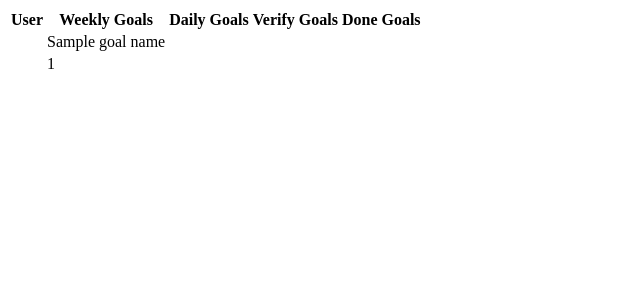
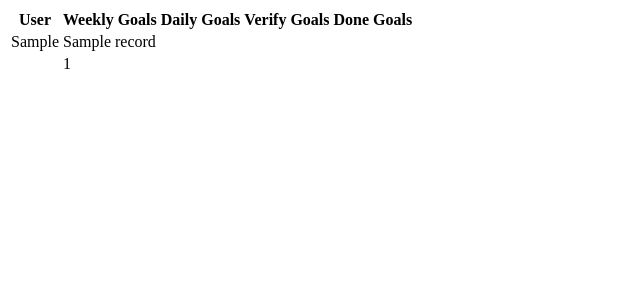
Before and after one commit to Prometheo/jobberItern, a Django app: template myscrumy/olaoyejnrscrumy/templates/olaoyejnrscrumy/home.html in a window 1280 px wide. Shown: the top 300 px of the page, without its empty margins (0-640 px from the left). Run offline with Django 3.2, Linux system fonts and the light colour scheme; the template is opened without the code that fills it: most values are stand-ins (such as "Sample title", 1, 10 or a date in 2020).

Commit message:
changed views.py

```diff
--- a/myscrumy/olaoyejnrscrumy/templates/olaoyejnrscrumy/home.html
+++ b/myscrumy/olaoyejnrscrumy/templates/olaoyejnrscrumy/home.html
@@ -7,6 +7,7 @@
     <title>Document</title>
 </head>
 <body>
+    {% if record_list %}
     <table>
         <tr>
         <th>User</th>
@@ -16,13 +17,14 @@
         <th scope="col">Done Goals</th>
         </tr>
         <tr>
-        <td>{{user.first_name}}</td>
-        <td>{{goal_name}}</td>
+        <td>{{record_list.user.first_name}}</td>
+        <td>{{record_list.goal_name}}</td>
         </tr>
         <tr>
             <td></td>
-            <td>{{goal_id}}</td>
+            <td>{{record_list.goal_id}}</td>
         </tr>
         </table>
+        {% endif %}
 </body>
 </html>
--- a/myscrumy/olaoyejnrscrumy/views.py
+++ b/myscrumy/olaoyejnrscrumy/views.py
@@ -31,7 +31,7 @@ def  add_goal(request):
 
 
 def home(request):
-    record_list = ScrumyGoals.objects.filter(goal_name = 'Learn Django')
-    context = {'goal_name': record_list[0].goal_name, 'goal_id': record_list[0].goal_id, 'user': record_list[0].user}
-
+    record_list = ScrumyGoals.objects.filter(goal_name = 'Learn Django')[0]
+    #context = {'goal_name': record_list[0].goal_name, 'goal_id': record_list[0].goal_id, 'user': record_list[0].user}
+    context = {'record_list': record_list}
     return render(request, 'olaoyejnrscrumy/home.html', context)
```
